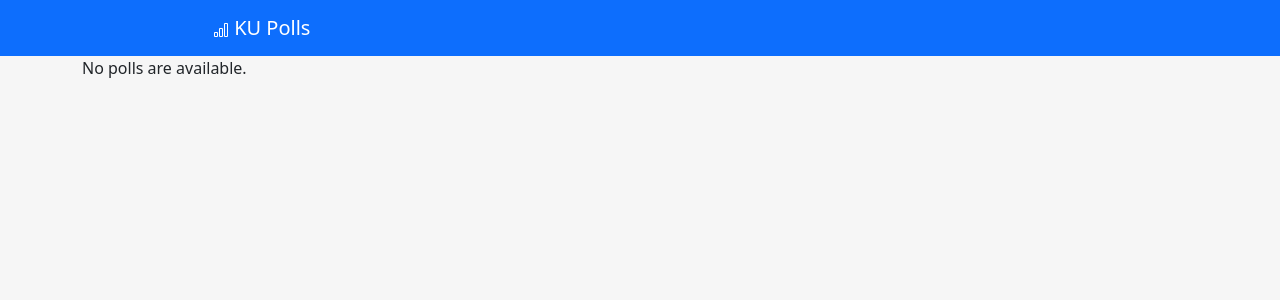
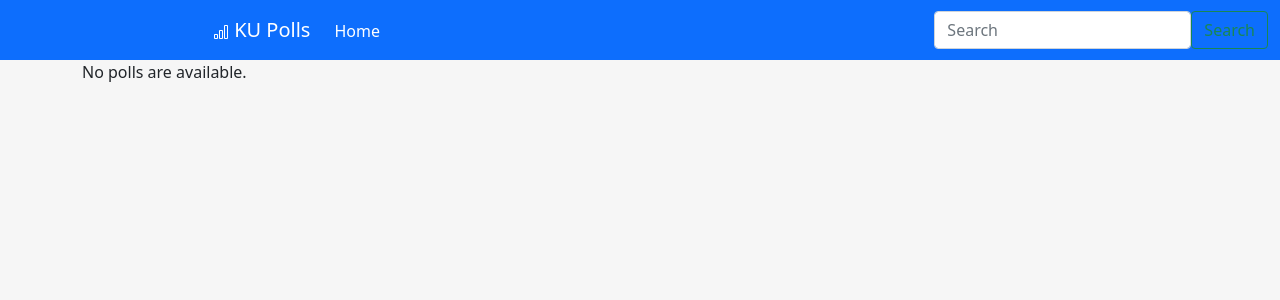
Before and after one commit to nabhan-au/ku-polls, a Django app: page /polls/ in a window 1280 px wide. Shown: the top 300 px of the page. Run offline with Django 3.2, Linux system fonts and the light colour scheme; data comes from the database, SQL or seed files in the repository.

Commit message:
update home button on index page and change link to button

```diff
--- a/polls/static/polls/style.css
+++ b/polls/static/polls/style.css
@@ -20,4 +20,16 @@
 
 #poll-container {
     margin-top: 20px;
+    border-bottom: 1px solid #D3D3D3;
 }
+
+#home-button {
+    margin-top: 2px;
+}
+#search-box {
+    margin-top: 3px;
+    margin-bottom: 3px !important
+}
+#result-button {
+    margin-bottom: 5px;
+}
--- a/polls/templates/polls/detail.html
+++ b/polls/templates/polls/detail.html
@@ -28,6 +28,6 @@
             <label for="choice{{ forloop.counter }}">{{ choice.choice_text }}</label><br>
         {% endfor %}
     </fieldset>
-    <input type="submit" value="Vote">
+    <button type="submit" class="btn btn-primary">Vote</button>
     </form>
 </body>
--- a/polls/templates/polls/index.html
+++ b/polls/templates/polls/index.html
@@ -7,7 +7,7 @@
 </head>
 
 <body>
-    <nav class="navbar navbar-expand-md navbar-dark bg-primary">
+    <nav class="navbar navbar-expand-sm navbar-dark bg-primary">
         <div class="container-fluid">
             <span class="navbar-brand">
                 <svg xmlns="http://www.w3.org/2000/svg" width="16" height="16" fill="currentColor" class="bi bi-bar-chart" viewBox="0 0 16 16">
@@ -15,15 +15,29 @@
                 </svg>
                 KU Polls
             </span>
+            <div class="collapse navbar-collapse" id="navbarNav">
+                <ul class="navbar-nav">
+                    <li class="nav-item">
+                        <a id="home-button" class="nav-link active" aria-current="page" href="#">Home</a>
+                    </li>
+                </ul>
+            </div>
+            <form  id = "search-box" class="d-flex">
+                <input class="form-control" type="search" placeholder="Search" aria-label="Search">
+                <button class="btn btn-outline-success" type="submit">Search</button>
+            </form>
         </div>
     </nav>
     <main class = container>
     {% if latest_question_list %}
-        <div class = "shadow-sm round p-3">
+        <div class = "shadow rounded p-3 m-3">
         {% for question in latest_question_list %}
             <div id = "poll-container" class = "container-fluid">
                 <a id = "question-home" href="{% url 'polls:detail' question.id %}">{{ question.question_text }}</a>
-                <a id = "result-home" href="{% url 'polls:results' question.id %}">Result</a>
+                {% if question.was_published_recently %}
+                    <span class="badge bg-secondary">New</span>
+                {% endif %}
+                <button id = "result-home" onclick="location.href='{% url 'polls:results' question.id %}'">Result</button>
             </div>
         {% endfor %}
         </div>
--- a/polls/templates/polls/results.html
+++ b/polls/templates/polls/results.html
@@ -27,7 +27,5 @@
         {% endfor %}
         </ul>
     </div>
-
-
-<a href="{% url 'polls:detail' question.id %}">Vote again?</a>
+<button type="button" class="btn btn-primary" onclick="location.href='{% url 'polls:detail' question.id %}'">Vote again?</button>
 </body>
--- a/polls/views.py
+++ b/polls/views.py
@@ -34,6 +34,8 @@
     model = Question
     template_name = 'polls/results.html'
 
+
+
 def vote(request, question_id):
     question = get_object_or_404(Question, pk=question_id)
     try:
```
